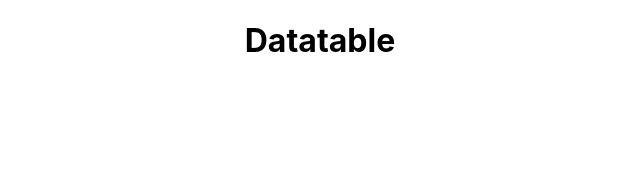
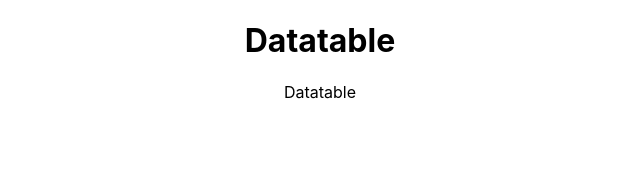
Before and after one commit to mate-academy/fs_on_dec18-react-datatable, a React (Create React App) app: page / in a window 1280 px wide. Shown: the top 172 px of the page, without its empty margins (320-960 px from the left). Built offline with nearby package versions, Linux system fonts and the light colour scheme.

Commit message:
Datatable Component

```diff
--- a/src/App.js
+++ b/src/App.js
@@ -1,9 +1,11 @@
 import React from 'react';
 import './App.css';
+import Datatable from './components/Datatable';
 
 const App = () => (
   <div className="App">
     <h1>Datatable</h1>
+    <Datatable />
   </div>
 );
 
--- /dev/null
+++ b/src/components/Datatable.js
@@ -0,0 +1,7 @@
+import React from 'react';
+
+const Datatable = () => (
+  <div className="Datatable">Datatable</div>
+);
+
+export default Datatable;
```
